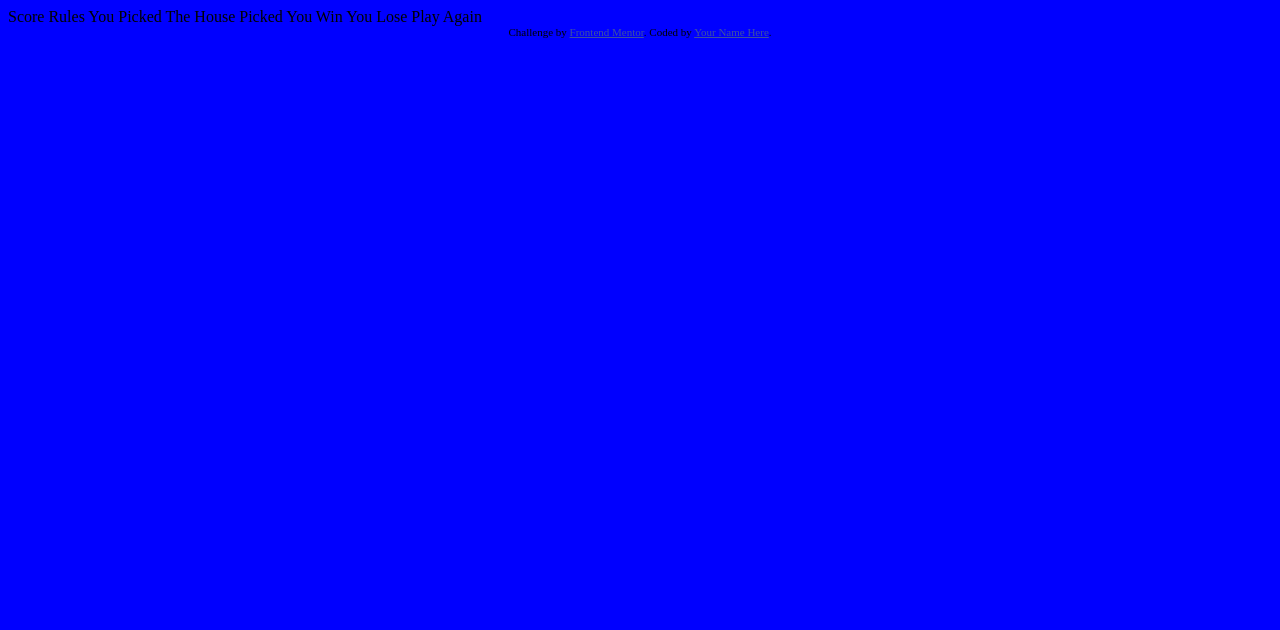
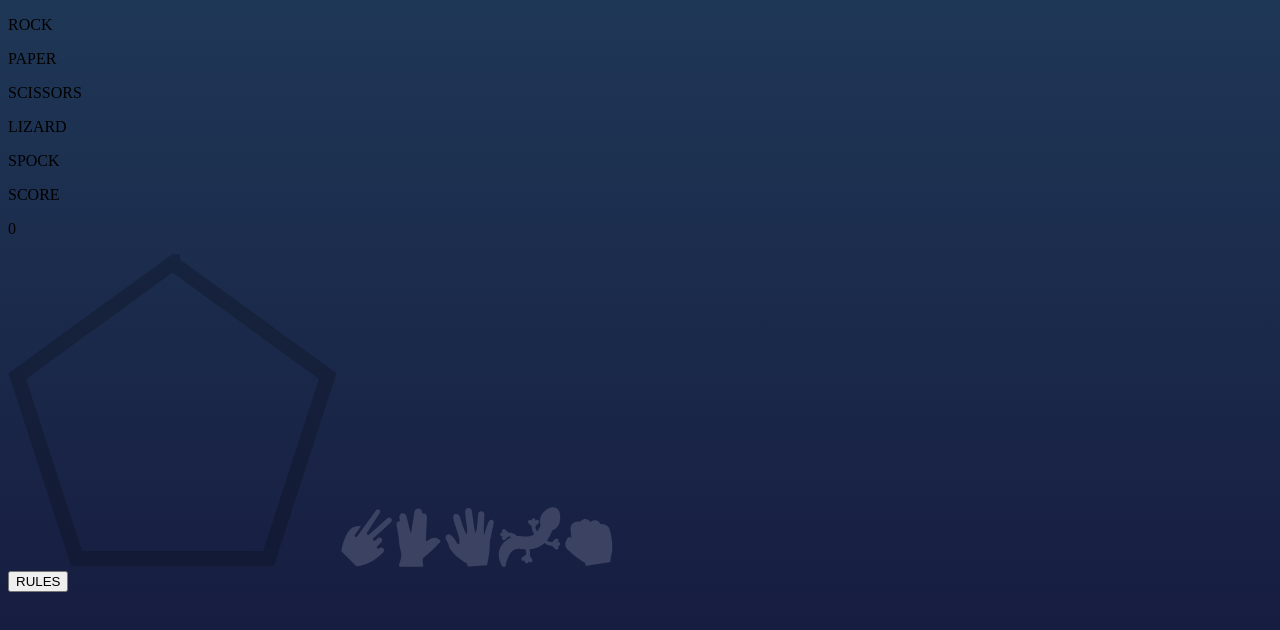
Before and after one commit to lowell1/rock_paper_scissors, a website: page public/index.html in a window 1280 px wide. Drawn offline with Linux system fonts and the light colour scheme.

Commit message:
built more of the html structure, added svgs

```diff
--- a/package.json
+++ b/package.json
@@ -9,7 +9,7 @@
   "devDependencies": {},
   "scripts": {
     "test": "echo \"Error: no test specified\" && exit 1",
-    "sass": "node-sass -w source/sass -o public/css",
+    "sass": "node-sass -w source/sass -o public/css"
   },
   "repository": {
     "type": "git",
--- a/public/index.html
+++ b/public/index.html
@@ -10,30 +10,31 @@
 
   <title>Frontend Mentor | Rock, Paper, Scissors</title>
 
-  Score
-  Rules
-
-  You Picked
-  The House Picked
-
-  You Win
-  You Lose
-
-  Play Again
-
-  <!-- Feel free to remove these styles or customise in your own stylesheet 👍 -->
-  <style>
-    .attribution { font-size: 11px; text-align: center; }
-    .attribution a { color: hsl(228, 45%, 44%); }
-  </style>
 </head>
 <body>
-
-
-
-  <div class="attribution">
-    Challenge by <a href="https://www.frontendmentor.io?ref=challenge" target="_blank">Frontend Mentor</a>.
-    Coded by <a href="#">Your Name Here</a>.
+  <div id="container">
+    <div id="header">
+      <div>
+        <p>ROCK</p>
+        <p>PAPER</p>
+        <p>SCISSORS</p>
+        <p>LIZARD</p>
+        <p>SPOCK</p>
+      </div>
+      <div id="score_container">
+        <p>SCORE</p>
+        <p id="score">0</p>
+      </div>
+    </div>
+    <div>
+      <img src="/public/images/bg-pentagon.svg" alt="pentagon">
+      <img src="/public/images/icon-scissors.svg" alt="pentagon">
+      <img src="/public/images/icon-spock.svg" alt="pentagon">
+      <img src="/public/images/icon-paper.svg" alt="pentagon">
+      <img src="/public/images/icon-lizard.svg" alt="pentagon">
+      <img src="/public/images/icon-rock.svg" alt="pentagon">
+    </div>
+    <button>RULES</button>
   </div>
 </body>
 </html>
--- a/source/sass/_vars.scss
+++ b/source/sass/_vars.scss
@@ -8,7 +8,7 @@ $paper_gradient: hsl(230, 89%, 62%) to hsl(230, 89%, 65%);
 $rock_gradient: hsl(349, 71%, 52%) to hsl(349, 70%, 56%);
 $lizard_gradient: hsl(261, 73%, 60%) to hsl(261, 72%, 63%);
 $cyan_gradient: hsl(189, 59%, 53%) to hsl(189, 58%, 57%);
-$bg_gradient: hsl(214, 47%, 23%) to hsl(237, 49%, 15%);
+$bg_gradient: linear-gradient(hsl(214, 47%, 23%), hsl(237, 49%, 15%));
 
 // font colors
 $dark_text: hsl(229, 25%, 31%);
@@ -21,3 +21,7 @@ $main_font: 'Barlow Semi Condensed', sans-serif;
 //font sizes
 $font_small: 600px;
 $font_large: 700px;
+
+//gaps
+$gap_small: 20px;
+$gap_large: 40px;
--- a/source/sass/main.scss
+++ b/source/sass/main.scss
@@ -1,3 +1,14 @@
+@import "vars";
+
+.is_hidden {
+    display: hidden;
+}
+
+.is_display_none {
+    display: none;
+}
+
 body {
-    background-color:blue;
+    background-image: $bg_gradient;
+    height: 100vh;
 }
```
Also changed, not shown: public/css/main.css, public/css/rules_modal.css (added), source/sass/rules_modal.scss (added).
